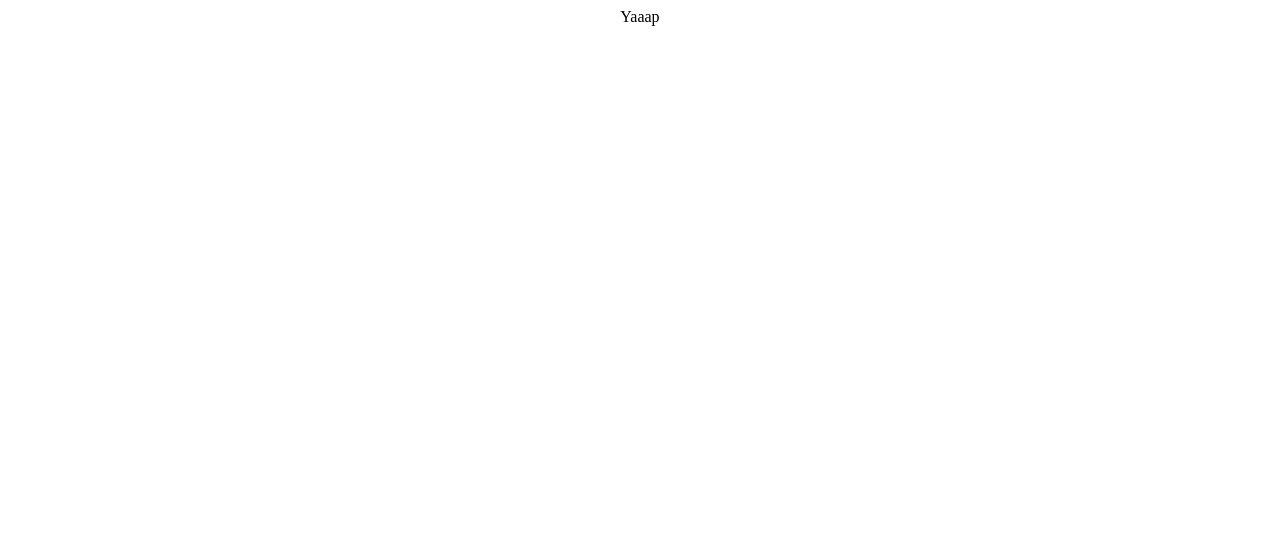
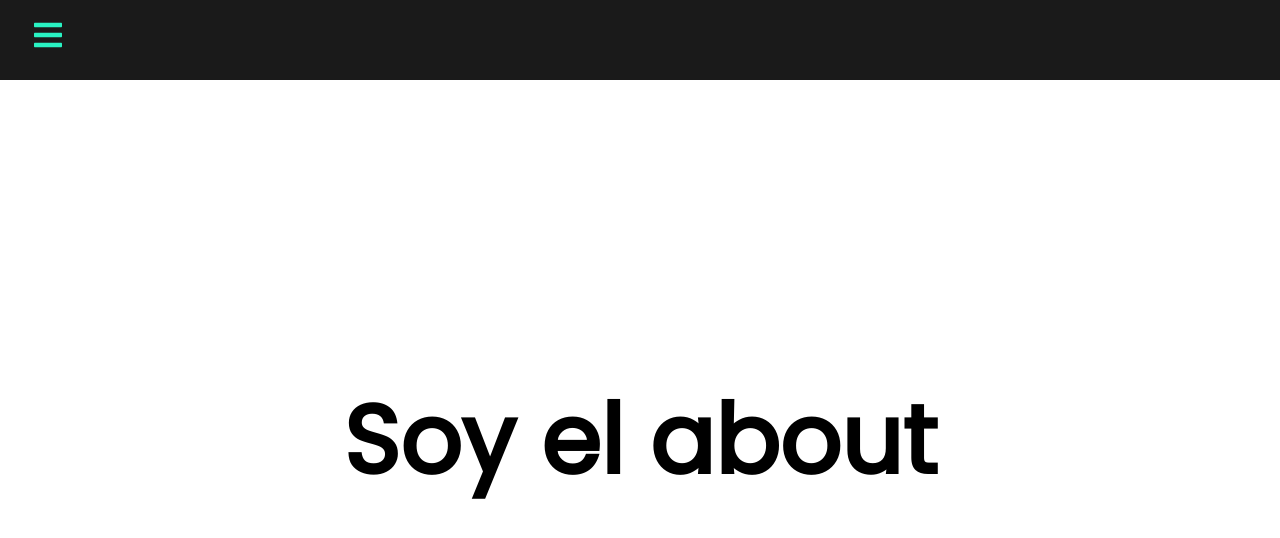
Before and after one commit to 1244-agustinborquez/Porfolio, a React (Create React App) app: page /about in a window 1280 px wide. Shown: the top 538 px of the page. Built offline with nearby package versions, Linux system fonts and the light colour scheme.

Commit message:
finished navigation and defined routes

```diff
--- a/package.json
+++ b/package.json
@@ -8,6 +8,8 @@
     "@testing-library/user-event": "^12.1.10",
     "react": "^17.0.2",
     "react-dom": "^17.0.2",
+    "react-icons": "^4.2.0",
+    "react-router-dom": "^5.2.1",
     "react-scripts": "4.0.3",
     "web-vitals": "^1.0.1"
   },
--- a/src/App.css
+++ b/src/App.css
@@ -1,38 +1,16 @@
-.App {
-  text-align: center;
+@import url('https://fonts.googleapis.com/css2?family=Poppins&display=swap');
+
+* {
+  box-sizing: border-box;
+  margin: 0;
+  padding: 0;
+  font-family: 'Poppins', sans-serif;
 }
 
-.App-logo {
-  height: 40vmin;
-  pointer-events: none;
-}
-
-@media (prefers-reduced-motion: no-preference) {
-  .App-logo {
-    animation: App-logo-spin infinite 20s linear;
-  }
-}
-
-.App-header {
-  background-color: #282c34;
-  min-height: 100vh;
+.home,.about,.education,.work {
   display: flex;
-  flex-direction: column;
+  height: 90vh;
   align-items: center;
   justify-content: center;
-  font-size: calc(10px + 2vmin);
-  color: white;
+  font-size: 3rem;
 }
-
-.App-link {
-  color: #61dafb;
-}
-
-@keyframes App-logo-spin {
-  from {
-    transform: rotate(0deg);
-  }
-  to {
-    transform: rotate(360deg);
-  }
-}
--- a/src/App.js
+++ b/src/App.js
@@ -1,10 +1,23 @@
 import './App.css';
-
+import Navbar from './components/navbar/Navbar';
+import Home from './pages/home/Home';
+import About from './pages/about/About';
+import Education from './pages/education/Education';
+import Work from './pages/work/Work';
+import {BrowserRouter as Router,Switch, Route} from 'react-router-dom'
 function App() {
   return (
-    <div className="App">
-        Yaaap
-    </div>
+    <>
+    <Router>
+      <Navbar/>
+      <Switch>
+        <Route path='/' exact component={Home}/>
+        <Route path='/about' component={About}/>
+        <Route path='/education' component={Education}/>
+        <Route path='/work' component={Work}/>
+      </Switch>
+    </Router>
+    </>
   );
 }
 
--- a/src/components/navbar/Navbar.css
+++ b/src/components/navbar/Navbar.css
@@ -0,0 +1,64 @@
+.navbar {
+    background-color: #1A1A1A;
+    height: 80px;
+    display: flex;
+    justify-content: start;
+    align-items: center;
+}
+.menu-bars {
+    margin-left: 2rem;
+    font-size: 2rem;
+    background: none;
+    /* color: #29F3C3; */
+}
+.nav-menu {
+    background-color: #1A1A1A;
+    width: 250px;
+    height: 100vh;
+    display: flex;
+    justify-content: center;
+    position: fixed;
+    top: 0;
+    left: -100%;
+    transition: 850ms;
+}
+.nav-menu.active {
+    left: 0;
+    transition: 350ms;
+}
+.nav-text {
+    display: flex;
+    justify-content: start;
+    align-items: center;
+    padding: 8px 0px 8px 16px;
+    list-style: none;
+    height: 60px;
+}
+.nav-text a {
+    text-decoration: none;
+    color: white;
+    font-size: 18px;
+    width: 95%;
+    height: 100%;
+    display: flex;
+    align-items: center;
+    padding: 0 16px;
+    border-radius: 4px;
+}
+.nav-text a:hover {
+    background-color: #555555;
+}
+.nav-menu-items {
+    width: 100%;
+}
+.navbar-toggle {
+    background-color: #1A1A1A;
+    width: 100%;
+    height: 80px;
+    display: flex;
+    justify-content: start;
+    align-items: center;
+}
+span {
+    margin-left: 16px;
+}
--- a/src/components/navbar/Navbar.js
+++ b/src/components/navbar/Navbar.js
@@ -0,0 +1,44 @@
+import React, {useState} from 'react';
+import { Link } from 'react-router-dom';
+import * as FaIcons from "react-icons/fa";
+import * as AiIcons from "react-icons/ai";
+import { SidebarData } from '../../constant/SidebarData';
+import './Navbar.css';
+import {IconContext} from 'react-icons'
+function Navbar() {
+    const [sidebar, setSidebar] = useState(false);
+    const showSidebar = () => setSidebar(!sidebar);
+    const colorLogo = '#29F3C3'
+    return (
+        <>
+            <IconContext.Provider value={{color: colorLogo}}>
+            <div className='navbar'>
+                <Link to='#' className='menu-bars'>
+                    <FaIcons.FaBars onClick={showSidebar}/>
+                </Link>
+            </div>
+            <nav className={sidebar? 'nav-menu active' : 'nav-menu'} >
+                <ul className='nav-menu-items' onClick={showSidebar}>
+                    <li className='navbar-toggle'>
+                        <Link to='#' className='menu-bars'>
+                            <AiIcons.AiOutlineClose/>
+                        </Link>
+                    </li>
+                    {SidebarData.map((item, index) => {
+                        return (
+                            <li key={index} className={item.cName}>
+                                <Link to={item.path}>
+                                {item.icon}
+                                <span>{item.title}</span>
+                                </Link>
+                            </li>
+                        )
+                    })}
+                </ul>
+            </nav>
+            </IconContext.Provider>
+        </>
+    )
+}
+
+export default Navbar
--- a/src/constant/SidebarData.js
+++ b/src/constant/SidebarData.js
@@ -0,0 +1,31 @@
+import React from 'react';
+import * as FaIcons from "react-icons/fa";
+import * as AiIcons from "react-icons/ai";
+import * as IoIcons from "react-icons/io";
+
+export const SidebarData = [
+    {
+        title: 'Home',
+        path: '/',
+        icon: <AiIcons.AiOutlineHome/>,
+        cName: 'nav-text'
+    },
+    {
+        title: 'About',
+        path: '/about',
+        icon: <AiIcons.AiOutlineSmile/>,
+        cName: 'nav-text'
+    },
+    {
+        title: 'Education',
+        path: '/education',
+        icon: <FaIcons.FaRegEdit/>,
+        cName: 'nav-text'
+    },
+    {
+        title: 'Work',
+        path: '/work',
+        icon: <FaIcons.FaRegFolder/>,
+        cName: 'nav-text'
+    },
+]
--- a/src/pages/about/About.js
+++ b/src/pages/about/About.js
@@ -0,0 +1,11 @@
+import React from 'react'
+
+function About() {
+    return (
+        <div className='about'>
+            <h1>Soy el about</h1>
+        </div>
+    )
+}
+
+export default About
--- a/src/pages/education/Education.js
+++ b/src/pages/education/Education.js
@@ -0,0 +1,11 @@
+import React from 'react'
+
+function Education() {
+    return (
+        <div className='education'>
+            <h1>Soy el education</h1>
+        </div>
+    )
+}
+
+export default Education
--- a/src/pages/home/Home.js
+++ b/src/pages/home/Home.js
@@ -0,0 +1,11 @@
+import React from 'react'
+
+function Home() {
+    return (
+        <div className='home'>
+            <h1>Soy el home</h1>
+        </div>
+    )
+}
+
+export default Home
--- a/src/pages/work/Work.js
+++ b/src/pages/work/Work.js
@@ -0,0 +1,11 @@
+import React from 'react'
+
+function Work() {
+    return (
+        <div className='work'>
+            <h1>Soy el work</h1>
+        </div>
+    )
+}
+
+export default Work
```
Also changed, not shown: 1 other file (tests, documents, lock files or other folders).
